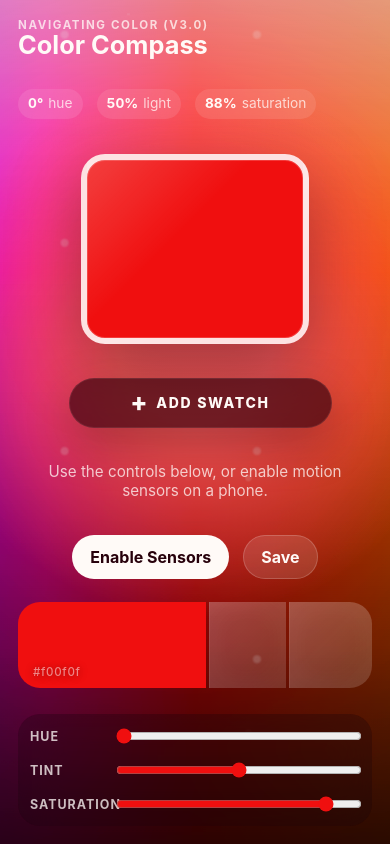
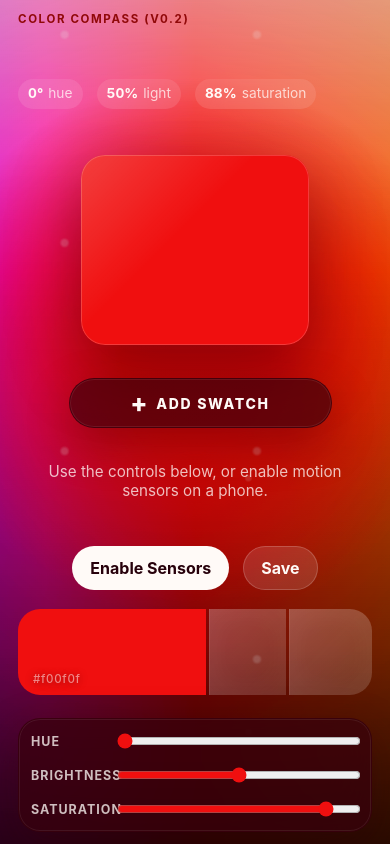
Before and after one commit to curious-studio/interactive-color-wheel, a plain HTML site: page index.html in a window 390 px wide. Drawn offline with Linux system fonts and the light colour scheme.

Commit message:
Refine mobile color compass layout

```diff
--- a/index.html
+++ b/index.html
@@ -2,10 +2,14 @@
 <html lang="en">
   <head>
     <meta charset="utf-8">
-    <meta name="viewport" content="width=device-width, initial-scale=1, viewport-fit=cover">
+    <meta name="viewport" content="width=device-width, initial-scale=1, viewport-fit=cover, user-scalable=no">
+    <meta name="screen-orientation" content="portrait">
+    <meta name="mobile-web-app-capable" content="yes">
+    <meta name="apple-mobile-web-app-capable" content="yes">
     <meta name="theme-color" content="#cf244c">
     <title>Inside Color Wheel</title>
-    <link rel="stylesheet" href="./styles.css?v=3.0">
+    <link rel="manifest" href="./manifest.webmanifest">
+    <link rel="stylesheet" href="./styles.css?v=0.2">
   </head>
   <body>
     <main class="app-shell" aria-labelledby="app-title">
@@ -14,7 +18,7 @@
 
         <div class="top-bar">
           <div>
-            <p class="eyebrow">Navigating color (v3.0)</p>
+            <p class="eyebrow">COLOR COMPASS (v0.2)</p>
             <h1 id="app-title">Color Compass</h1>
           </div>
           <!-- Calibration control is temporarily hidden. -->
@@ -58,7 +62,7 @@
             <input id="hueControl" type="range" min="0" max="359" value="0">
           </label>
           <label>
-            <span>Tint</span>
+            <span>Brightness</span>
             <input id="tintControl" type="range" min="-50" max="50" value="0">
           </label>
           <label>
@@ -69,6 +73,6 @@
       </section>
     </main>
 
-    <script src="./script.js?v=3.0"></script>
+    <script src="./script.js?v=0.2"></script>
   </body>
 </html>
--- a/script.js
+++ b/script.js
@@ -20,7 +20,7 @@ const SENSOR_SMOOTHING = 0.14;
 const MOTION_SMOOTHING = 0.12;
 const LIGHT_DARK_TILT = 14;
 const LIGHT_MID_TILT = 83;
-const LIGHT_BRIGHT_TILT = 105;
+const LIGHT_BRIGHT_TILT = 160;
 const TRADITIONAL_WHEEL = [
   { wheel: 0, hsl: 0 },
   { wheel: 60, hsl: 30 },
@@ -161,6 +161,19 @@ function setColor(next) {
   root.style.setProperty("--sat", `${state.saturation}%`);
   root.style.setProperty("--light", `${state.lightness}%`);
   root.style.setProperty("--selected-hex", hex);
+  root.style.setProperty(
+    "--eyebrow-color",
+    `hsl(${state.hue} ${state.saturation}% ${Math.max(0, state.lightness - 20)}%)`
+  );
+  const borderLift = clamp((50 - state.lightness) / 30, 0, 1);
+  const borderRed = Math.round(55 + (255 - 55) * borderLift);
+  const borderGreen = Math.round(0 + (255 - 0) * borderLift);
+  const borderBlue = Math.round(12 + (255 - 12) * borderLift);
+  const borderAlpha = 0.68 + (0.22 - 0.68) * borderLift;
+  root.style.setProperty(
+    "--action-border",
+    `rgba(${borderRed}, ${borderGreen}, ${borderBlue}, ${borderAlpha.toFixed(3)})`
+  );
   sampleCard.setAttribute("aria-label", `Current selected color ${hex}, ${colorLabel()}`);
   hueValue.textContent = `${state.wheelHue}°`;
   lightValue.textContent = `${state.lightness}%`;
@@ -501,8 +514,18 @@ function handleMotion(event) {
   state.motionSideTilt = smoothValue(state.motionSideTilt, sideTilt, MOTION_SMOOTHING);
 }
 
+function requestPortraitOrientation() {
+  if (screen.orientation?.lock) {
+    screen.orientation.lock("portrait").catch(() => {
+      // Browsers may require an installed app or fullscreen mode for orientation locks.
+    });
+  }
+}
+
 async function enableSensors() {
   try {
+    requestPortraitOrientation();
+
     if (typeof DeviceOrientationEvent === "undefined") {
       statusLine.textContent = "This browser does not expose motion sensors. Manual controls are ready.";
       return;
--- a/styles.css
+++ b/styles.css
@@ -13,6 +13,8 @@
   --light: 50%;
   --selected: hsl(var(--hue) var(--sat) var(--light));
   --selected-hex: #f00f0f;
+  --eyebrow-color: hsl(var(--hue) var(--sat) calc(var(--light) - 20%));
+  --action-border: rgba(55, 0, 12, 0.68);
   --ink: #fffaf7;
   --ink-muted: rgba(255, 250, 247, 0.76);
   --glass: rgba(20, 7, 13, 0.24);
@@ -28,8 +30,11 @@
 
 html,
 body {
+  height: 100%;
   min-height: 100%;
   margin: 0;
+  overflow: hidden;
+  overscroll-behavior: none;
 }
 
 body {
@@ -44,12 +49,14 @@ input {
 }
 
 .app-shell {
+  height: 100svh;
   min-height: 100svh;
 }
 
 .sensor-panel {
   position: relative;
   isolation: isolate;
+  height: 100svh;
   min-height: 100svh;
   display: grid;
   grid-template-rows: auto auto 1fr auto auto auto;
@@ -63,7 +70,7 @@ input {
   inset: -18%;
   z-index: -2;
   background:
-    radial-gradient(circle at 50% 44%, hsl(var(--hue) var(--sat) calc(var(--light) + 18%)) 0 10%, transparent 36%),
+    radial-gradient(circle at 50% 44%, hsl(var(--hue) var(--sat) calc(var(--light) - 8%)) 0 10%, transparent 36%),
     linear-gradient(
       to bottom,
       hsl(var(--hue) var(--sat) calc(var(--light) + 46%)) 0%,
@@ -134,18 +141,24 @@ h1,
 }
 
 .eyebrow {
-  color: var(--ink-muted);
+  color: var(--eyebrow-color);
   font-size: 0.72rem;
   font-weight: 700;
   letter-spacing: 0.14em;
   text-transform: uppercase;
+  transition: color 260ms ease;
 }
 
 h1 {
   max-width: 14em;
-  font-size: clamp(1.35rem, 6.5vw, 2.8rem);
+  color: var(--action-border);
+  font-size: clamp(0.81rem, 3.9vw, 1.68rem);
   line-height: 1;
   letter-spacing: 0;
+}
+
+#app-title {
+  display: none;
 }
 
 .icon-button,
@@ -210,7 +223,7 @@ h1 {
   width: min(42vw, 292px);
   min-width: 230px;
   aspect-ratio: 1.2;
-  border: clamp(6px, 1.4vw, 12px) solid var(--outline);
+  border: 0;
   border-radius: clamp(24px, 5vw, 44px);
   background:
     linear-gradient(135deg, rgba(255, 255, 255, 0.2), transparent 42%),
@@ -228,13 +241,14 @@ h1 {
   padding: 13px 24px;
   border-radius: 999px;
   background: rgba(55, 0, 12, 0.68);
+  border: 1px solid var(--action-border);
   box-shadow: 0 16px 46px rgba(40, 0, 8, 0.32), inset 0 0 0 1px rgba(255, 255, 255, 0.08);
   font-size: clamp(0.82rem, 3.6vw, 1.55rem);
   font-weight: 800;
   letter-spacing: 0.12em;
   text-transform: uppercase;
   white-space: nowrap;
-  transition: width 260ms ease, padding 260ms ease, border-radius 260ms ease;
+  transition: width 260ms ease, padding 260ms ease, border-color 260ms ease, border-radius 260ms ease;
 }
 
 .swatch-actions {
@@ -274,6 +288,8 @@ h1 {
   order: -1;
   width: 0;
   min-width: 0;
+  border: 0;
+  box-shadow: none;
   padding-inline: 0;
   gap: 0.45em;
   font-size: 1.05rem;
@@ -281,11 +297,14 @@ h1 {
   opacity: 0;
   pointer-events: none;
   overflow: hidden;
-  transition: width 260ms ease, padding 260ms ease, opacity 180ms ease, border-radius 260ms ease;
+  transition: width 260ms ease, padding 260ms ease, opacity 180ms ease, border-color 260ms ease, border-radius 260ms ease;
 }
 
 .swatch-actions.has-added .replace-button {
   width: 150px;
+  border: 1px solid var(--action-border);
+  border-color: var(--action-border);
+  box-shadow: 0 16px 46px rgba(40, 0, 8, 0.32), inset 0 0 0 1px rgba(255, 255, 255, 0.08);
   padding: 13px 24px;
   opacity: 0.42;
   pointer-events: auto;
@@ -331,8 +350,11 @@ h1 {
   gap: 14px;
   padding: 12px;
   border-radius: 22px;
-  background: var(--glass);
+  background: rgba(55, 0, 12, 0.68);
+  border: 1px solid var(--action-border);
+  box-shadow: 0 16px 46px rgba(40, 0, 8, 0.32), inset 0 0 0 1px rgba(255, 255, 255, 0.08);
   backdrop-filter: blur(20px);
+  transition: border-color 260ms ease;
 }
 
 .fallback-controls label {
@@ -376,12 +398,14 @@ h1 {
 .swatch-tray {
   margin-inline: calc(clamp(18px, 4vw, 42px) * -1);
   padding-inline: clamp(18px, 4vw, 42px);
+  min-height: 0;
   overflow: hidden;
 }
 
 .swatches {
   display: grid;
   grid-template-columns: 2.35fr 1fr 1.08fr;
+  min-height: 0;
   gap: 0;
   overflow-x: auto;
   padding: 4px 0 8px;
@@ -552,10 +576,18 @@ h1 {
 @media (max-width: 680px) {
   .sensor-panel {
     grid-template-rows: auto auto 1fr auto auto auto;
+    height: 100svh;
+    max-height: 100svh;
+    gap: clamp(10px, 1.8svh, 18px);
+    padding-block: max(12px, env(safe-area-inset-top)) max(12px, env(safe-area-inset-bottom));
   }
 
   .top-bar {
     align-items: flex-start;
+  }
+
+  .live-zone {
+    min-height: 0;
   }
 
   .fallback-controls {
```
Also changed, not shown: manifest.webmanifest (added).
